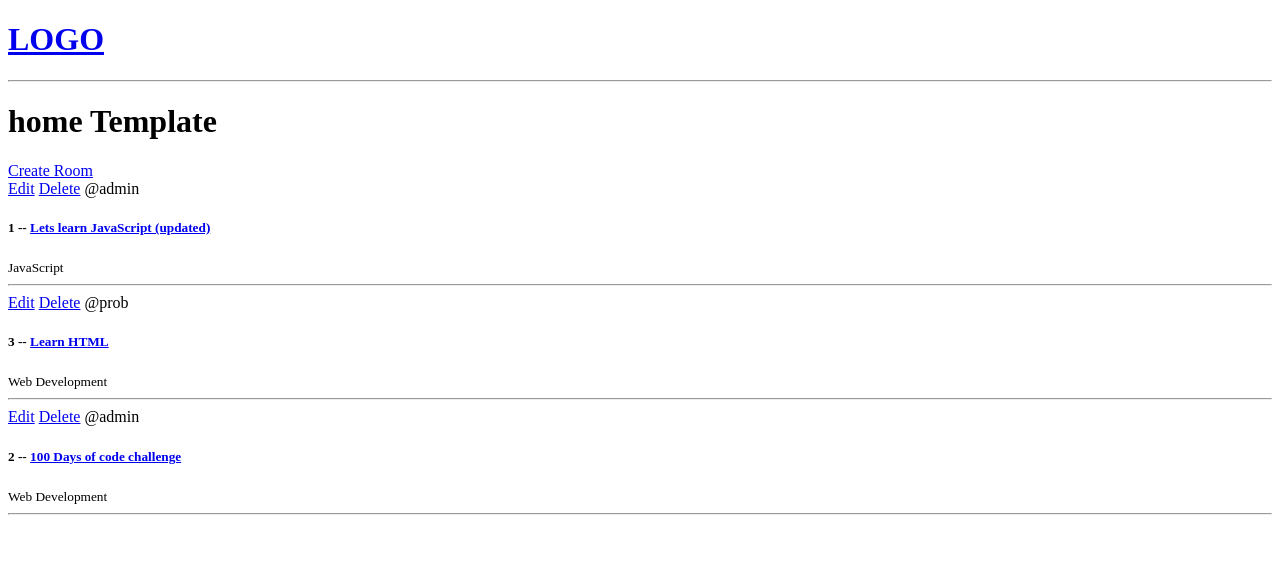
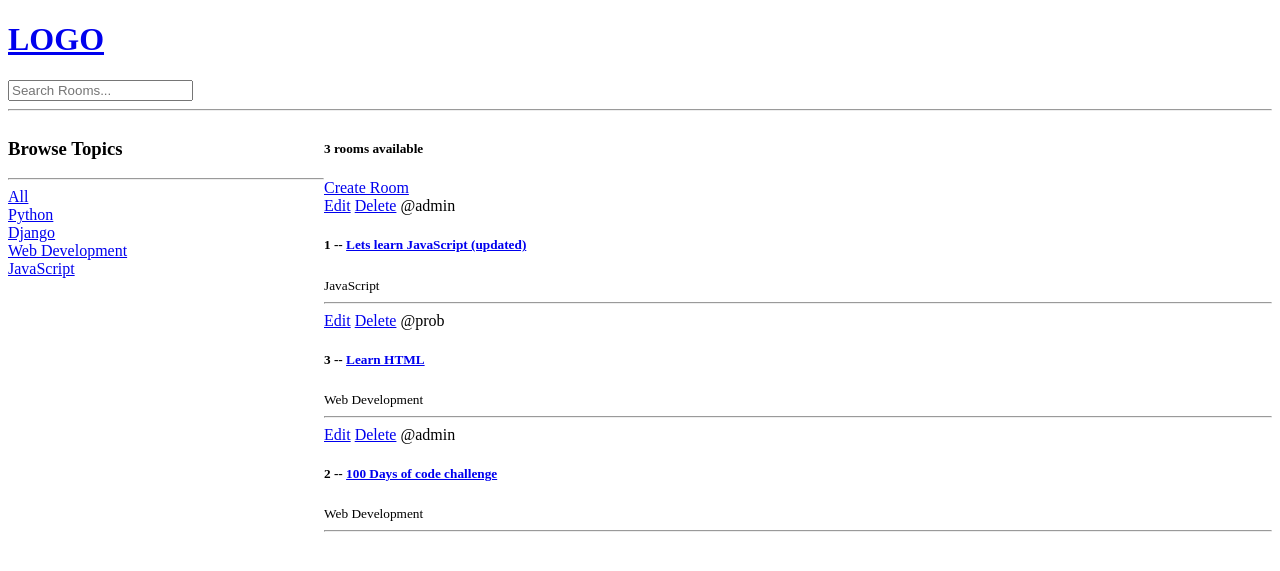
Before and after one commit to Prabodashan/Django-Study-Buddy, a Django app: page / in a window 1280 px wide. Shown: the top 571 px of the page. Run offline with Django 3.2, Linux system fonts and the light colour scheme; data comes from the database, SQL or seed files in the repository.

Commit message:
added search and filter room function

```diff
--- a/base/templates/base/home.html
+++ b/base/templates/base/home.html
@@ -1,11 +1,30 @@
 {% extends 'main.html' %}
 
 {% block content %}
-<h1>home Template</h1>
 
-<div>
+<style>
+    .home-container {
+        display: grid;
+        grid-template-columns: 1fr 3fr;
+    }
+</style>
 
-<a href="{% url 'create-room' %}">Create Room</a>
+<div class="home-container">
+
+    <div>
+        <h3>Browse Topics</h3>
+        <hr>
+        <a href="{% url 'home' %}">All</a>
+        {% for topic in topics %}
+        <div>
+            <a href="{% url 'home' %}?q={{topic.name}}">{{topic.name}}</a>
+        </div>
+        {% endfor %}
+    </div>
+
+    <div>
+        <h5>{{room_count}} rooms available</h5>
+        <a href="{% url 'create-room' %}">Create Room</a>
 
   <div>
     {% for room in rooms %}
@@ -20,5 +39,8 @@
     {% endfor %}
   </div>
 </div>
+    </div>
+
+
 
 {% endblock content %}
--- a/base/views.py
+++ b/base/views.py
@@ -1,5 +1,6 @@
 from django.shortcuts import render, redirect
-from .models import Room
+from django.db.models import Q
+from .models import Room, Topic
 from .forms import RoomForm
 
 # Create your views here.
@@ -11,8 +12,16 @@ from .forms import RoomForm
 # ]
 
 def home(request):
-    rooms = Room.objects.all()
-    context = {'rooms': rooms}
+    q = request.GET.get('q') if request.GET.get('q') != None else ''
+    rooms = Room.objects.filter(
+        Q(topic__name__icontains=q) |
+        Q(name__icontains=q) |
+        Q(description__icontains=q)
+    )
+
+    topics = Topic.objects.all()
+    room_count = rooms.count()
+    context = {'rooms': rooms, 'topics': topics, 'room_count': room_count}
     return render(request, 'base/home.html', context)
 
 def room(request, pk):
--- a/templates/navbar.html
+++ b/templates/navbar.html
@@ -2,4 +2,7 @@
   <h1>LOGO</h1>
 </a>
 
+<form method="GET" action="{% url 'home' %}">
+  <input type="text" name="q" placeholder="Search Rooms..." />
+</form>
 <hr />
```
